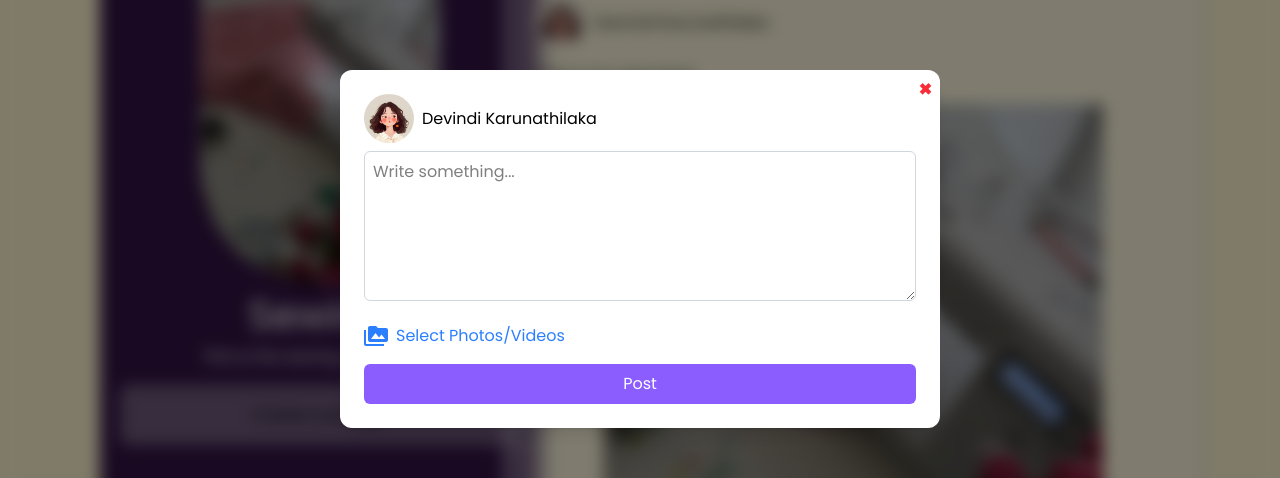
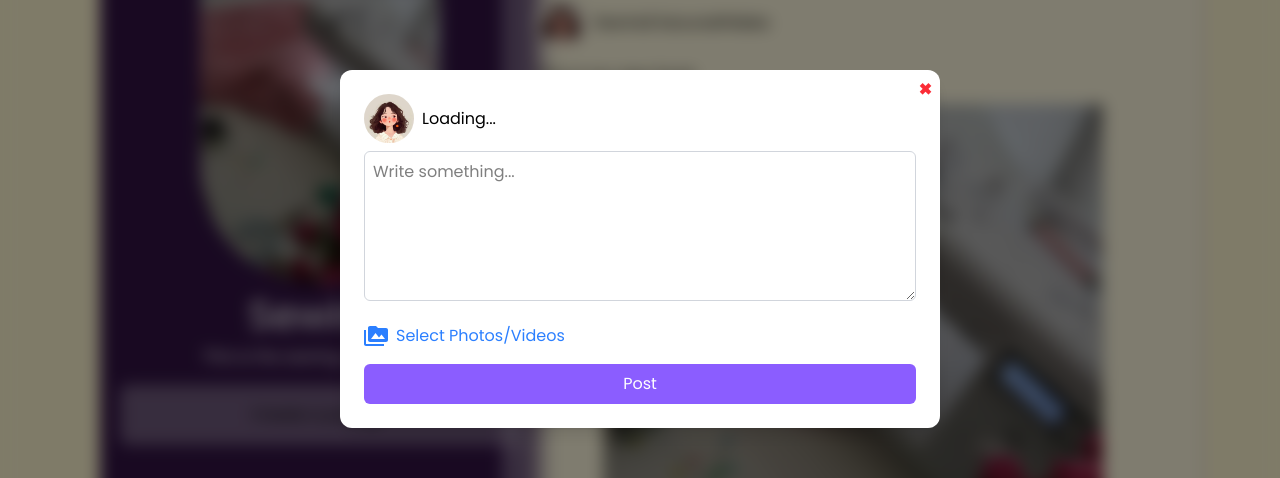
Before and after one commit to Devindin/Social-Media-App-for-Niche-Communities-front-end, a React (Vite) app: page /SewingCommunity in a window 1280 px wide. Both pictures are taken after a click on the button "Create a post". Shown: the part 151-629 px from the top of the page. Built offline with nearby package versions, Linux system fonts and the light colour scheme.

Commit message:
fifth commit

```diff
--- /dev/null
+++ b/src/Componnents/CreatePost.jsx
@@ -0,0 +1,148 @@
+import React, { useState, useEffect } from "react";
+import PermMediaIcon from "@mui/icons-material/PermMedia";
+import axios from "axios";
+
+function CreatePost({
+  profile,
+  showPopup,
+  togglePopup,
+  selectedMedia,
+  setSelectedMedia,
+  setShowAllMedia,
+}) {
+  const [userData, setUserData] = useState(null);
+  const [caption, setCaption] = useState("");
+
+  useEffect(() => {
+    const fetchUserData = async () => {
+      const userId = localStorage.getItem("userId");
+      if (userId) {
+        try {
+          const response = await axios.get(`http://localhost:3001/getUser/${userId}`);
+          setUserData(response.data);
+        } catch (error) {
+          console.error("Error fetching user data:", error);
+        }
+      }
+    };
+    fetchUserData();
+  }, []);
+
+  const handleFileChange = (event) => {
+    const newFiles = Array.from(event.target.files);
+    setSelectedMedia((prevMedia) => [...prevMedia, ...newFiles]); // Append new files
+  };
+
+  const removeMedia = (index) => {
+    setSelectedMedia((prevMedia) => prevMedia.filter((_, i) => i !== index));
+  };
+
+  const handlePost = async () => {
+    if (!userData) return;
+
+    const formData = new FormData();
+    formData.append("name", userData.name);
+    formData.append("caption", caption);
+    formData.append("createdAt", new Date().toISOString());
+
+    selectedMedia.forEach((file) => {
+      formData.append("media", file);
+    });
+
+    try {
+      await axios.post("http://localhost:3001/addPost", formData, {
+        headers: { "Content-Type": "multipart/form-data" },
+      });
+
+      alert("Post added successfully!");
+      setCaption("");
+      setSelectedMedia([]);
+      togglePopup();
+    } catch (error) {
+      console.error("Error adding post:", error);
+      alert("Failed to add post");
+    }
+  };
+
+  if (!showPopup) return null;
+
+  return (
+    <div className="fixed top-0 left-0 w-full h-full flex items-center justify-center bg-black/50 backdrop-blur-sm z-50">
+      <div className="w-[600px] max-h-[80vh] bg-white p-6 rounded-xl shadow-lg relative overflow-y-auto">
+        <div className="flex flex-row justify-start items-center gap-2">
+          <img src={profile} alt="Profile" className="rounded-full w-[50px]" />
+          <h1>{userData ? userData.name : "Loading..."}</h1>
+        </div>
+
+        <textarea
+          className="w-full h-[150px] p-2 border border-gray-300 rounded-md mt-2"
+          placeholder="Write something..."
+          value={caption}
+          onChange={(e) => setCaption(e.target.value)}
+        />
+
+        <label htmlFor="media-upload" className="cursor-pointer flex items-center mt-4 text-blue-500">
+          <PermMediaIcon className="mr-2" />
+          Select Photos/Videos
+        </label>
+        <input
+          id="media-upload"
+          type="file"
+          accept="image/*,video/*"
+          multiple
+          className="hidden"
+          onChange={handleFileChange}
+        />
+
+        {selectedMedia.length > 0 && (
+          <div className="mt-4 grid grid-cols-2 gap-2">
+            {selectedMedia.map((media, index) => {
+              const mediaUrl = URL.createObjectURL(media);
+              return (
+                <div key={index} className="relative">
+                  {media.type.startsWith("image/") ? (
+                    <img
+                      src={mediaUrl}
+                      alt="Selected"
+                      className="w-full h-[100px] object-cover rounded-md"
+                    />
+                  ) : media.type.startsWith("video/") ? (
+                    <video
+                      src={mediaUrl}
+                      controls
+                      className="w-full h-[100px] object-cover rounded-md"
+                    />
+                  ) : (
+                    <div className="text-red-500">Invalid file type</div>
+                  )}
+                  <button
+                    onClick={() => removeMedia(index)}
+                    className="absolute top-1 right-1 bg-red-500 text-white text-xs rounded-full p-1"
+                  >
+                    ✖
+                  </button>
+                </div>
+              );
+            })}
+          </div>
+        )}
+
+        <button
+          onClick={handlePost}
+          className="w-full mt-4 bg-[#8B5DFF] text-white p-2 rounded-md cursor-pointer"
+        >
+          Post
+        </button>
+
+        <button
+          className="absolute top-2 right-2 text-red-500 font-bold cursor-pointer"
+          onClick={togglePopup}
+        >
+          ✖
+        </button>
+      </div>
+    </div>
+  );
+}
+
+export default CreatePost;
--- a/src/Pages/SewingCommunity.jsx
+++ b/src/Pages/SewingCommunity.jsx
@@ -5,7 +5,7 @@ import sewing from "../assets/sewing.jpg";
 import Post from "../Componnents/Post";
 import profile from "../assets/profile.jpg";
 import postimage from "../assets/sewing.jpg";
-import PermMediaIcon from "@mui/icons-material/PermMedia";
+import CreatePost from "../Componnents/CreatePost";
 import axios from "axios";
 
 function SewingCommunity() {
@@ -23,9 +23,9 @@ function SewingCommunity() {
 
   const handleMediaSelection = (event) => {
     const files = Array.from(event.target.files);
-    const fileURLs = files.map((file) => URL.createObjectURL(file)); // Create preview URLs
-    setSelectedMedia(fileURLs);
+    setSelectedMedia((prevMedia) => [...prevMedia, ...files]); // Store File objects
   };
+
 
   return (
     <div className="flex flex-col bg-[#FFF7D1]">
@@ -57,71 +57,15 @@ function SewingCommunity() {
         </div>
       </div>
 
-      {/* Popup */}
-      {showPopup && (
-        <div className="fixed top-0 left-0 w-full h-full flex items-center justify-center bg-black/50 backdrop-blur-sm z-50">
-          <div className="w-[600px] max-h-[80vh] bg-white p-6 rounded-xl shadow-lg relative overflow-y-auto">
-            <div className="flex flex-row justify-start items-center gap-2">
-              <img src={profile} alt="" className="rounded-full w-[50px]" />
-              <h1>Devindi Karunathilaka</h1>
-            </div>
-            <textarea className="w-full h-[150px] p-2 border border-gray-300 rounded-md mt-2" placeholder="Write something..." />
-
-            {/* File Upload Button */}
-            <label htmlFor="media-upload" className="cursor-pointer flex items-center mt-4 text-blue-500">
-              <PermMediaIcon className="mr-2" />
-              Select Photos/Videos
-            </label>
-            <input
-              id="media-upload"
-              type="file"
-              accept="image/*,video/*"
-              multiple
-              className="hidden"
-              onChange={handleMediaSelection}
-            />
-
-            {/* Display selected media */}
-            {selectedMedia.length > 0 && (
-              <div className="mt-4">
-                {showAllMedia ? (
-                  // Show all media in a grid
-                  <div className="grid grid-cols-3 gap-2">
-                    {selectedMedia.map((media, index) => (
-                      <img key={index} src={media} alt="Selected Media" className="w-full h-[100px] object-cover rounded-md" />
-                    ))}
-                  </div>
-                ) : (
-                  // Show only first 4 items in a 2x2 collage
-                  <div className="grid grid-cols-2 gap-2 relative">
-                    {selectedMedia.slice(0, 4).map((media, index) => (
-                      <img key={index} src={media} alt="Selected Media" className="w-full h-[100px] object-cover rounded-md" />
-                    ))}
-                    {selectedMedia.length > 4 && (
-                      <button
-                        className="absolute bottom-2 right-2 bg-black/50 text-white p-2 rounded-md"
-                        onClick={() => setShowAllMedia(true)}
-                      >
-                        +{selectedMedia.length - 4} more
-                      </button>
-                    )}
-                  </div>
-                )}
-              </div>
-            )}
-
-            {/* Close Button */}
-            <button className="absolute top-2 right-2 text-red-500 font-bold cursor-pointer" onClick={togglePopup}>
-              ✖
-            </button>
-
-            {/* Post Button */}
-            <button className="w-full mt-4 bg-[#8B5DFF] text-white p-2 rounded-md cursor-pointer">
-              Post
-            </button>
-          </div>
-        </div>
-      )}
+      <CreatePost
+        profile={profile}
+        showPopup={showPopup}
+        togglePopup={togglePopup}
+        handleMediaSelection={handleMediaSelection}
+        selectedMedia={selectedMedia}
+        setShowAllMedia={setShowAllMedia}
+        showAllMedia={showAllMedia}
+      />
     </div>
   );
 }
--- a/src/Pages/SignIn.jsx
+++ b/src/Pages/SignIn.jsx
@@ -26,7 +26,7 @@ function SignIn() {
       setTimeout(() => {
         localStorage.removeItem("token");
         localStorage.removeItem("userId");
-      }, 10 * 60 * 1000);
+      }, 5 * 60 * 1000);
 
       navigate("/");
     } catch (error) {
```
